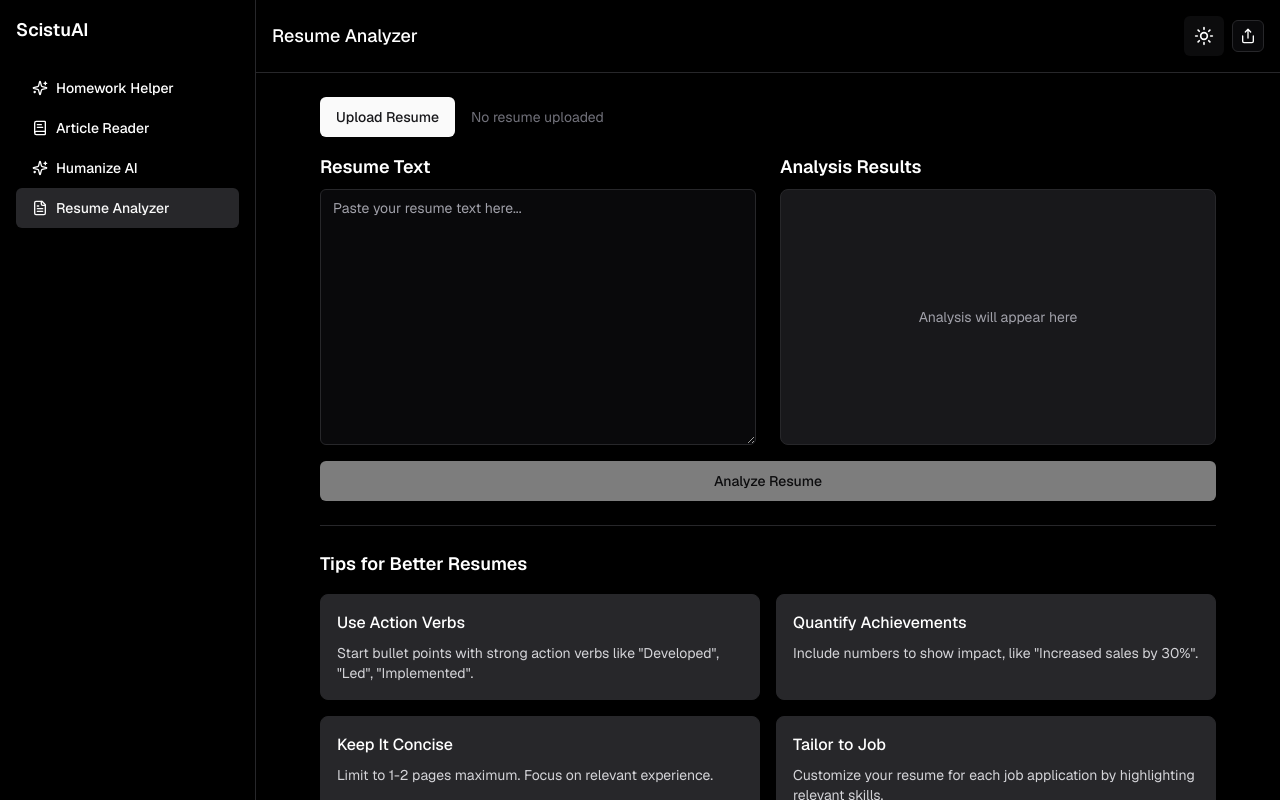
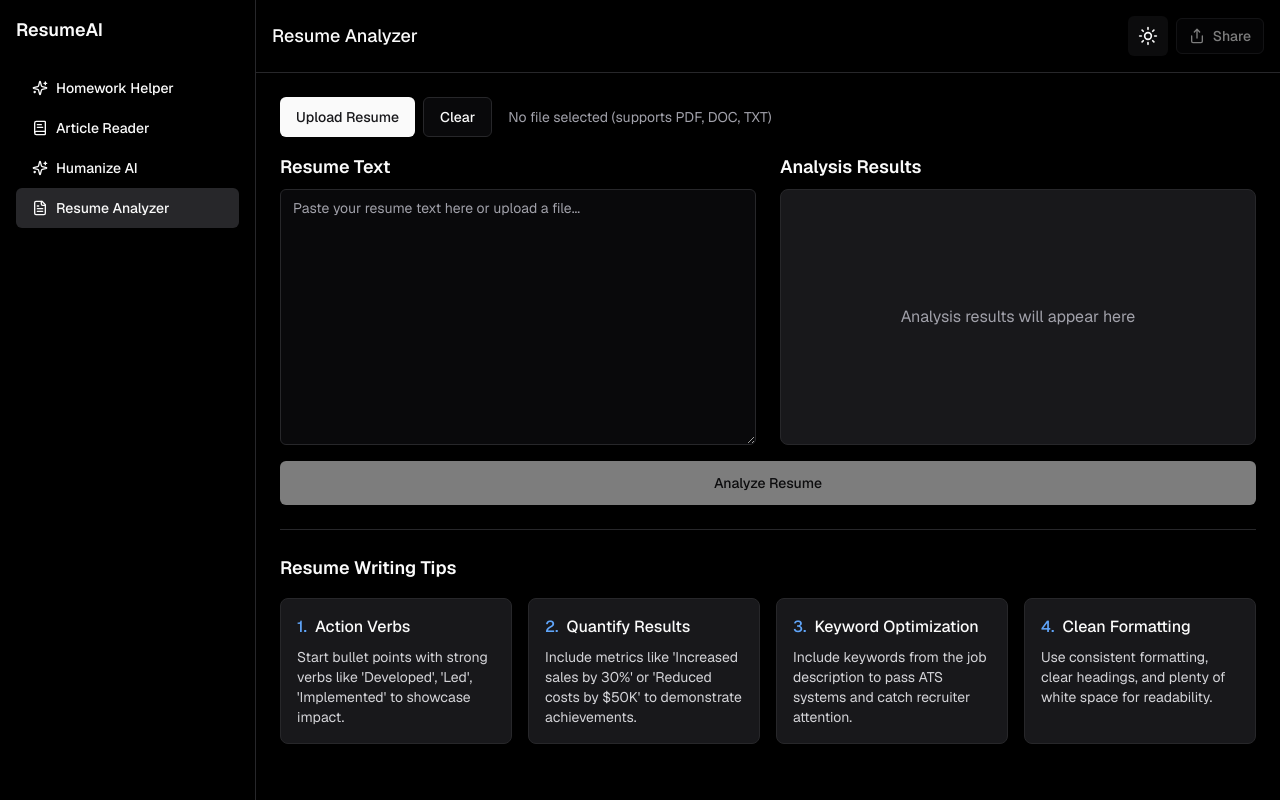
Before and after one commit to ahmadammad908/SciStuAi-main, a Next.js app: page /resume-analyzer in a window 1280 px wide. Built offline with nearby package versions, Linux system fonts and the light colour scheme; no server answers.

Commit message:
first commit

```diff
--- a/app/(pages)/resume-analyzer/page.tsx
+++ b/app/(pages)/resume-analyzer/page.tsx
@@ -4,51 +4,138 @@ import { useState, useRef } from "react";
 import { Button } from "@/components/ui/button";
 import Link from "next/link";
 import ModeToggle from "@/components/mode-toggle";
-import { Badge } from "@/components/ui/badge";
-import { Share, FileText, Sparkles, BookText, Menu, X } from "lucide-react";
+import { Share, FileText, Sparkles, BookText, Menu, X, Loader2 } from "lucide-react";
 import { Textarea } from "@/components/ui/textarea";
+import { toast } from "sonner";
 
 export default function ResumeAnalyzerPage() {
   const [resumeText, setResumeText] = useState("");
   const [analysis, setAnalysis] = useState("");
   const [isAnalyzing, setIsAnalyzing] = useState(false);
   const [mobileMenuOpen, setMobileMenuOpen] = useState(false);
+  const [fileName, setFileName] = useState("");
   const fileInputRef = useRef<HTMLInputElement>(null);
 
-  const handleFileUpload = (e: React.ChangeEvent<HTMLInputElement>) => {
+  const extractTextFromPdf = async (file: File) => {
+    const pdfjsLib = await import("pdfjs-dist");
+    pdfjsLib.GlobalWorkerOptions.workerSrc = `//cdnjs.cloudflare.com/ajax/libs/pdf.js/${pdfjsLib.version}/pdf.worker.min.js`;
+
+    const arrayBuffer = await file.arrayBuffer();
+    const pdf = await pdfjsLib.getDocument(arrayBuffer).promise;
+    let text = "";
+
+    for (let i = 1; i <= pdf.numPages; i++) {
+      const page = await pdf.getPage(i);
+      const content = await page.getTextContent();
+      text += content.items.map((item: any) => item.str).join(" ") + "\n";
+    }
+
+    return text;
+  };
+
+  const handleFileUpload = async (e: React.ChangeEvent<HTMLInputElement>) => {
     const file = e.target.files?.[0];
     if (!file) return;
 
-    const reader = new FileReader();
-    reader.onload = (e) => {
-      const text = e.target?.result as string;
+    setFileName(file.name);
+
+    try {
+      let text = "";
+
+      if (file.type === "application/pdf") {
+        text = await extractTextFromPdf(file);
+      } else {
+        text = await file.text();
+      }
+
       setResumeText(text);
-    };
-    reader.readAsText(file);
+      toast.success("Resume uploaded successfully");
+    } catch (error) {
+      toast.error("Failed to parse file");
+      console.error(error);
+    }
   };
 
   const analyzeResume = async () => {
-    if (!resumeText.trim()) return;
+    if (!resumeText.trim()) {
+      toast.warning("Please upload or paste your resume first");
+      return;
+    }
 
     setIsAnalyzing(true);
+    setAnalysis("");
+
     try {
-      // Simulate API call
-      await new Promise(resolve => setTimeout(resolve, 1500));
+      await new Promise(resolve => setTimeout(resolve, 2000));
 
-      // Mock analysis result
-      setAnalysis(`Resume Analysis Results:\n\n1. Strong technical skills in listed technologies\n2. Good project experience\n3. Could improve action verbs in descriptions\n4. Education section is well-formatted\n5. Consider adding more metrics to quantify achievements`);
+      const mockAnalysis = generateMockAnalysis(resumeText);
+      setAnalysis(mockAnalysis);
+      toast.success("Analysis complete");
+    } catch (error) {
+      toast.error("Analysis failed");
+      console.error(error);
     } finally {
       setIsAnalyzing(false);
     }
   };
 
+  const generateMockAnalysis = (text: string) => {
+    const wordCount = text.split(/\s+/).length;
+    const hasContactInfo = /(email|phone|contact)/i.test(text);
+    const hasEducation = /(education|degree|school)/i.test(text);
+    const hasExperience = /(experience|work|job)/i.test(text);
+    const hasSkills = /(skills|technical|programming)/i.test(text);
+
+    const skillsList = [
+      "JavaScript", "React", "Node.js", "Python", "Java",
+      "SQL", "Git", "AWS", "HTML/CSS", "TypeScript"
+    ];
+
+    const detectedSkills = skillsList.filter(skill =>
+      new RegExp(skill, "i").test(text)
+    );
+
+    return `
+    📄 Resume Analysis Report
+    -------------------------
+
+    🔍 Basic Metrics:
+    - Word Count: ${wordCount} words
+    - Sections Detected:
+      ${hasContactInfo ? "✓ Contact Information" : "⚠ Missing Contact Info"}
+      ${hasEducation ? "✓ Education" : "⚠ Missing Education Section"}
+      ${hasExperience ? "✓ Work Experience" : "⚠ Missing Experience Section"}
+      ${hasSkills ? "✓ Skills Section" : "⚠ Missing Skills Section"}
+
+    💻 Technical Skills Found:
+    ${detectedSkills.length > 0
+      ? detectedSkills.map(skill => `    • ${skill}`).join("\n")
+      : "    No specific technical skills detected"}
+
+    ⚡ Recommendations:
+    1. ${wordCount < 300 ? "Consider adding more details" : "Good length"}
+    2. ${!hasContactInfo ? "Add contact information" : "Contact info looks good"}
+    3. ${detectedSkills.length < 3 ? "Highlight more technical skills" : "Good technical skills coverage"}
+    4. Use more action verbs (developed, implemented, optimized)
+    5. Quantify achievements where possible (e.g., "Increased performance by 30%")
+
+    📈 Overall Score: ${Math.min(100, 70 + detectedSkills.length * 3 + wordCount / 10)}/100
+    `;
+  };
+
+  const copyToClipboard = () => {
+    if (!analysis) return;
+    navigator.clipboard.writeText(analysis);
+    toast.success("Analysis copied to clipboard");
+  };
+
   return (
-    <div className="flex flex-col lg:flex-row h-screen dark:bg-black bg-white dark:text-white text-black">
+    <div className="flex flex-col lg:flex-row h-screen bg-white dark:bg-black">
       {/* Navigation Sidebar - Desktop */}
-      <div className="lg:w-64 border-b lg:border-b-0 lg:border-r dark:border-zinc-800 border-zinc-200 hidden lg:block">
+      <div className="lg:w-64 border-r hidden lg:block dark:border-zinc-800 bg-gray-100 dark:bg-black">
         <div className="p-4 space-y-2">
           <Link href="/" className="flex items-center gap-2 mb-6">
-            <h1 className="text-lg font-semibold">ScistuAI</h1>
+            <h1 className="text-lg font-semibold">ResumeAI</h1>
           </Link>
 
           <Link href="/homework-helper">
@@ -81,10 +168,10 @@ export default function ResumeAnalyzerPage() {
         </div>
       </div>
 
-      {/* Main Content Area */}
-      <div className="flex-1 flex flex-col">
-        {/* Navbar */}
-        <header className="flex items-center justify-between p-4 border-b dark:border-zinc-800 border-zinc-200">
+      {/* Main Content */}
+      <div className="flex-1 flex flex-col overflow-hidden">
+        {/* Header */}
+        <header className="flex items-center justify-between p-4 border-b dark:border-zinc-800">
           <div className="flex items-center gap-3">
             <Button
               variant="ghost"
@@ -94,20 +181,25 @@ export default function ResumeAnalyzerPage() {
             >
               {mobileMenuOpen ? <X className="w-5 h-5" /> : <Menu className="w-5 h-5" />}
             </Button>
-            <h2 className="text-lg font-medium capitalize truncate w-full">Resume Analyzer</h2>
-
+            <h2 className="text-lg font-medium">Resume Analyzer</h2>
           </div>
           <div className="flex items-center gap-2">
             <ModeToggle />
-             <Button variant="outline" size="sm" className="h-8 w-8 p-0">
-                          <Share className="w-4 h-4" />
+            <Button
+              variant="outline"
+              size="sm"
+              onClick={copyToClipboard}
+              disabled={!analysis}
+            >
+              <Share className="w-4 h-4 mr-2" />
+              Share
             </Button>
           </div>
         </header>
 
         {/* Mobile Menu */}
         {mobileMenuOpen && (
-          <div className="lg:hidden bg-white dark:bg-black border-b dark:border-zinc-800 border-zinc-200">
+          <div className="lg:hidden border-b dark:border-zinc-800 bg-gray-100 dark:bg-black">
             <div className="p-4 space-y-2">
               <Link href="/homework-helper" onClick={() => setMobileMenuOpen(false)}>
                 <Button variant="ghost" className="w-full justify-start gap-2">
@@ -140,11 +232,13 @@ export default function ResumeAnalyzerPage() {
           </div>
         )}
 
-        {/* Resume Analyzer Content */}
-        <div className="flex-1 p-6 overflow-y-auto">
-          <div className="max-w-4xl mx-auto space-y-6">
+        {/* Content Area */}
+        <div className="flex-1 overflow-auto p-6">
+          <div className="max-w-6xl mx-auto space-y-6">
+            {/* Upload Section */}
             <div className="space-y-4">
-              <div className="flex items-center gap-4">
+              <div className="flex flex-col sm:flex-row items-start sm:items-center gap-4">
+                <div className="flex gap-2 w-full sm:w-auto">
                   <input
                     type="file"
                     ref={fileInputRef}
@@ -152,84 +246,132 @@ export default function ResumeAnalyzerPage() {
                     onChange={handleFileUpload}
                     className="hidden"
                   />
-                <Button onClick={() => fileInputRef.current?.click()}>
+                  <Button
+                    onClick={() => fileInputRef.current?.click()}
+                    className="flex-1 sm:flex-none"
+                  >
                     Upload Resume
                   </Button>
-                <span className="text-sm text-zinc-500">
-                  {resumeText ? "Resume loaded" : "No resume uploaded"}
+                  <Button
+                    variant="outline"
+                    onClick={() => {
+                      setResumeText("");
+                      setFileName("");
+                    }}
+                  >
+                    Clear
+                  </Button>
+                </div>
+                <span className="text-sm text-zinc-500 dark:text-zinc-400">
+                  {fileName || "No file selected (supports PDF, DOC, TXT)"}
                 </span>
               </div>
 
+              {/* Text Areas */}
               <div className="grid grid-cols-1 lg:grid-cols-2 gap-6">
+                {/* Resume Text */}
                 <div className="space-y-2">
+                  <div className="flex items-center justify-between">
                     <h3 className="text-lg font-semibold">Resume Text</h3>
+                    <span className="text-sm text-zinc-500">
+                      {resumeText.length > 0 ? `${resumeText.split(/\s+/).length} words` : ""}
+                    </span>
+                  </div>
                   <Textarea
                     value={resumeText}
                     onChange={(e) => setResumeText(e.target.value)}
-                    placeholder="Paste your resume text here..."
+                    placeholder="Paste your resume text here or upload a file..."
                     className="h-64"
                   />
                 </div>
 
+                {/* Analysis Results */}
                 <div className="space-y-2">
+                  <div className="flex items-center justify-between">
                     <h3 className="text-lg font-semibold">Analysis Results</h3>
-                  <div className="border rounded-lg p-4 h-64 overflow-auto bg-white dark:bg-zinc-900">
-                    {analysis ? (
-                      <div className="whitespace-pre-wrap text-sm">
+                    {analysis && (
+                      <Button
+                        variant="ghost"
+                        size="sm"
+                        onClick={copyToClipboard}
+                      >
+                        Copy
+                      </Button>
+                    )}
+                  </div>
+                  <div className="border rounded-lg p-4 h-64 overflow-y-auto bg-zinc-50 dark:bg-zinc-900 whitespace-pre-wrap">
+                    {isAnalyzing ? (
+                      <div className="flex items-center justify-center h-full">
+                        <Loader2 className="animate-spin h-8 w-8 text-zinc-400" />
+                      </div>
+                    ) : analysis ? (
+                      <div className="text-sm">
                         {analysis}
                       </div>
                     ) : (
-                      <div className="text-zinc-400 text-sm h-full flex items-center justify-center">
-                        {isAnalyzing ? "Analyzing..." : "Analysis will appear here"}
+                      <div className="text-zinc-400 h-full flex items-center justify-center text-center p-4">
+                        {resumeText
+                          ? "Click 'Analyze Resume' to get feedback"
+                          : "Analysis results will appear here"}
                       </div>
                     )}
                   </div>
                 </div>
               </div>
 
+              {/* Analyze Button */}
               <Button
                 onClick={analyzeResume}
                 disabled={isAnalyzing || !resumeText.trim()}
-                className="w-full"
+                className="w-full mt-4"
+                size="lg"
               >
-                {isAnalyzing ? "Analyzing..." : "Analyze Resume"}
-                {isAnalyzing && (
-                  <svg className="animate-spin ml-2 h-4 w-4 text-white" xmlns="http://www.w3.org/2000/svg" fill="none" viewBox="0 0 24 24">
-                    <circle className="opacity-25" cx="12" cy="12" r="10" stroke="currentColor" strokeWidth="4" />
-                    <path className="opacity-75" fill="currentColor" d="M4 12a8 8 0 018-8V0C5.373 0 0 5.373 0 12h4zm2 5.291A7.962 7.962 0 014 12H0c0 3.042 1.135 5.824 3 7.938l3-2.647z" />
-                  </svg>
-                )}
+                {isAnalyzing ? (
+                  <>
+                    <Loader2 className="animate-spin mr-2 h-4 w-4" />
+                    Analyzing...
+                  </>
+                ) : "Analyze Resume"}
               </Button>
             </div>
 
             {/* Tips Section */}
             <div className="border-t dark:border-zinc-800 pt-6">
-              <h3 className="text-lg font-semibold mb-4">Tips for Better Resumes</h3>
-              <div className="grid grid-cols-1 md:grid-cols-2 gap-4">
-                <div className="border rounded-lg p-4 bg-zinc-50 dark:bg-zinc-800">
-                  <h4 className="font-medium mb-2">Use Action Verbs</h4>
+              <h3 className="text-lg font-semibold mb-4">Resume Writing Tips</h3>
+              <div className="grid grid-cols-1 md:grid-cols-2 lg:grid-cols-4 gap-4">
+                {[
+                  {
+                    title: "Action Verbs",
+                    content: "Start bullet points with strong verbs like 'Developed', 'Led', 'Implemented' to showcase impact."
+                  },
+                  {
+                    title: "Quantify Results",
+                    content: "Include metrics like 'Increased sales by 30%' or 'Reduced costs by $50K' to demonstrate achievements."
+                  },
+                  {
+                    title: "Keyword Optimization",
+                    content: "Include keywords from the job description to pass ATS systems and catch recruiter attention."
+                  },
+                  {
+                    title: "Clean Formatting",
+                    content: "Use consistent formatting, clear headings, and plenty of white space for readability."
+                  }
+                ].map((tip, index) => (
+                  <div
+                    key={index}
+                    className="border rounded-lg p-4 bg-zinc-50 dark:bg-zinc-900 hover:bg-zinc-100 dark:hover:bg-zinc-800 transition-colors"
+                  >
+                    <h4 className="font-medium mb-2 flex items-center gap-2">
+                      <span className="text-blue-500 dark:text-blue-400">
+                        {index + 1}.
+                      </span>
+                      {tip.title}
+                    </h4>
                     <p className="text-sm text-zinc-600 dark:text-zinc-300">
-                    Start bullet points with strong action verbs like "Developed", "Led", "Implemented".
+                      {tip.content}
                     </p>
                   </div>
-                <div className="border rounded-lg p-4 bg-zinc-50 dark:bg-zinc-800">
-                  <h4 className="font-medium mb-2">Quantify Achievements</h4>
-                  <p className="text-sm text-zinc-600 dark:text-zinc-300">
-                    Include numbers to show impact, like "Increased sales by 30%".
-                  </p>
-                </div>
-                <div className="border rounded-lg p-4 bg-zinc-50 dark:bg-zinc-800">
-                  <h4 className="font-medium mb-2">Keep It Concise</h4>
-                  <p className="text-sm text-zinc-600 dark:text-zinc-300">
-                    Limit to 1-2 pages maximum. Focus on relevant experience.
-                  </p>
-                </div>
-                <div className="border rounded-lg p-4 bg-zinc-50 dark:bg-zinc-800">
-                  <h4 className="font-medium mb-2">Tailor to Job</h4>
-                  <p className="text-sm text-zinc-600 dark:text-zinc-300">
-                    Customize your resume for each job application by highlighting relevant skills.
-                  </p>
-                </div>
+                ))}
               </div>
             </div>
           </div>
--- a/package.json
+++ b/package.json
@@ -92,7 +92,7 @@
     "openai": "^4.0.0",
     "pdf-lib": "^1.17.1",
     "pdf-parse": "^1.1.1",
-    "pdfjs-dist": "^5.0.375",
+    "pdfjs-dist": "^5.1.91",
     "react": "latest",
     "react-day-picker": "^8.10.1",
     "react-dom": "latest",
@@ -105,7 +105,7 @@
     "remark": "^15.0.1",
     "remark-html": "^16.0.1",
     "sharp": "^0.33.4",
-    "sonner": "^1.4.41",
+    "sonner": "^2.0.3",
     "stripe": "^14.16.0",
     "sugar-high": "^0.8.4",
     "svix": "^1.13.0",
```
Also changed, not shown: app/public/pdf.worker.js (added), 1 other file (tests, documents, lock files or other folders). Lines whose indentation alone changed are shown as unchanged.
